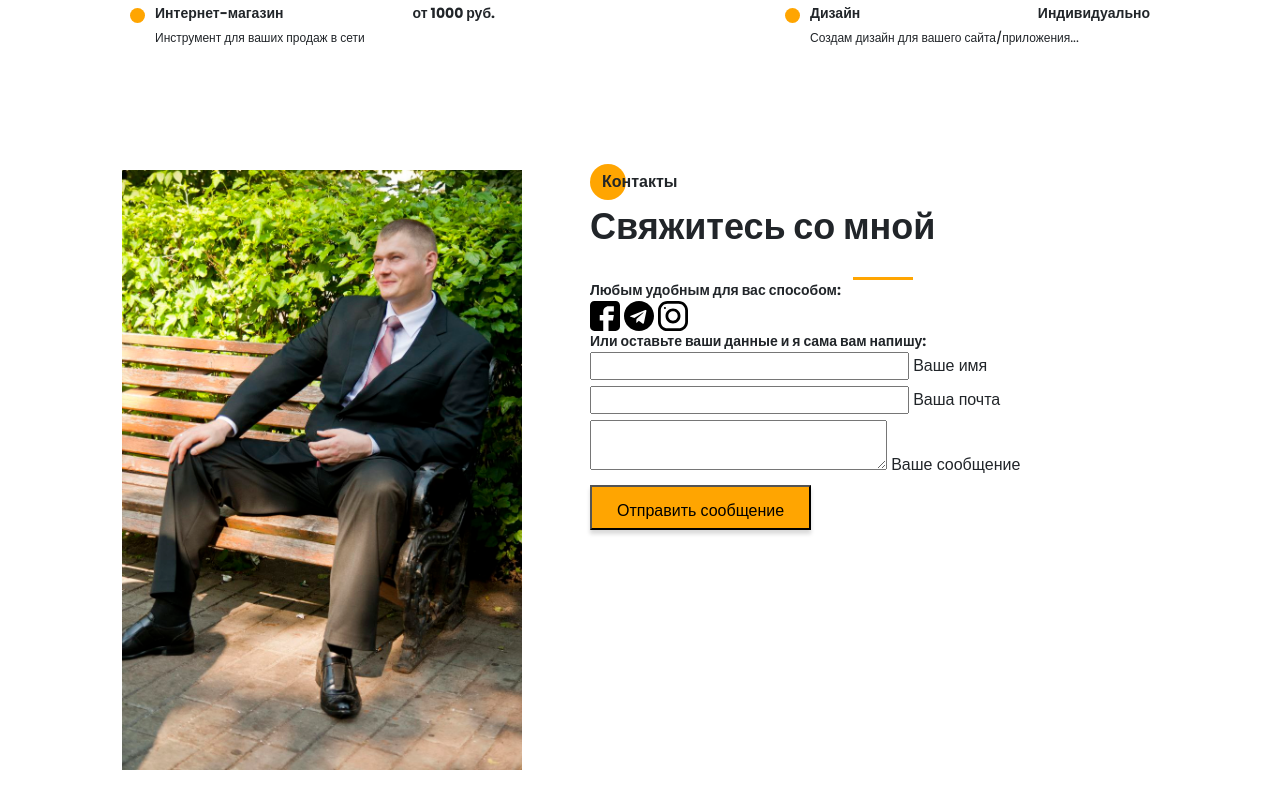
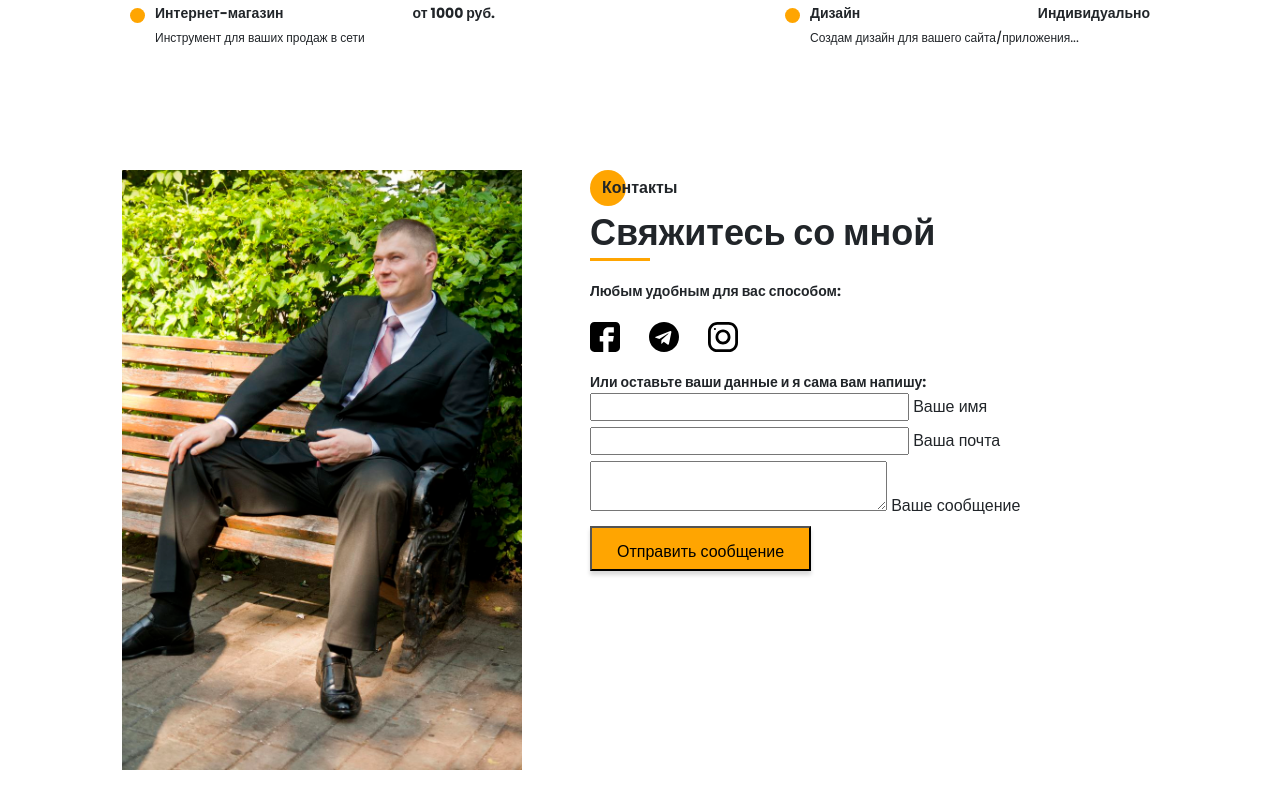
Before and after one commit to 4oVEN/portfolio, a website: page src/index.html in a window 1280 px wide. Shown: the part 4496-5304 px from the top of the page. Drawn offline with nearby package versions, Linux system fonts and the light colour scheme; files that its build step writes are made by us from their sources; files whose address does not match are found by name.

Commit message:
contacts

```diff
--- a/src/index.html
+++ b/src/index.html
@@ -382,24 +382,24 @@
 				<div class="contacts__photo">
 					<img src="img/photo2.jpg" alt="photo">
 				</div>
-				<div class="contects__descr">
+				<div class="contacts__descr">
 					<h2 class="title title_fz16 about__title">Контакты</h2>
 					<div class="title title_fz36 about__subtitle">Свяжитесь со мной</div>
 					<div class="divider"></div>
 
-					<div class="title title_fz14">Любым удобным для вас способом:</div>
+					<div class="title title_fz14 contacts__text">Любым удобным для вас способом:</div>
 					<div class="contacts__social">
-						<a class="contects__link" href="#">
+						<a class="contacts__link" href="#">
 							<img src="icons/social/facebook-black.svg" alt="facebook">
 						</a>
-						<a class="contects__link" href="#">
+						<a class="contacts__link" href="#">
 							<img src="icons/social/telegram.svg" alt="telegram">
 						</a>
-						<a class="contects__link" href="#">
+						<a class="contacts__link" href="#">
 							<img src="icons/social/Instagram-black.svg" alt="instagram">
 						</a>
 					</div>
-					<div class="title title_fz14">Или оставьте ваши данные и я сама вам напишу:</div>
+					<div class="title title_fz14 contacts__text">Или оставьте ваши данные и я сама вам напишу:</div>
 					<form class="contacts__form" action="#">
 						<div class="contects__input">
 							<input name="name" id="name" type="text">
--- a/src/sass/blocks/_about.scss
+++ b/src/sass/blocks/_about.scss
@@ -16,6 +16,7 @@
     padding-top: 6px;
     .divider{
       margin: 0;
+
     }
   }
   &__title{
--- a/src/sass/blocks/_contacts.scss
+++ b/src/sass/blocks/_contacts.scss
@@ -11,4 +11,31 @@
       width: 100%;
     }
   }
+  &__descr{
+    padding-top: 6px;
+    .divider{
+      margin: 0;
+    }
+  }
+  &__title{
+    position: relative;
+    padding-left: 12px;
+    @include before_circle;
+  }
+  &__text{
+    margin-top: 20px;
+  }
+  &__social{
+    margin-top: 20px;
+  }
+  &__link{
+    margin-right: 25px;
+    &:hover{
+      text-decoration: none;
+    }
+    img{
+      max-width: 30px;
+      max-height: 30px;
+    }
+  }
 }
--- a/src/sass/style.scss
+++ b/src/sass/style.scss
@@ -20,6 +20,7 @@
     margin: 25px auto 0 auto;
 }
 
+
 @import 'blocks/promo';
 @import 'blocks/title';
 @import 'blocks/botton';
```
Also changed, not shown: dist/css/style.min.css, dist/index.html.
